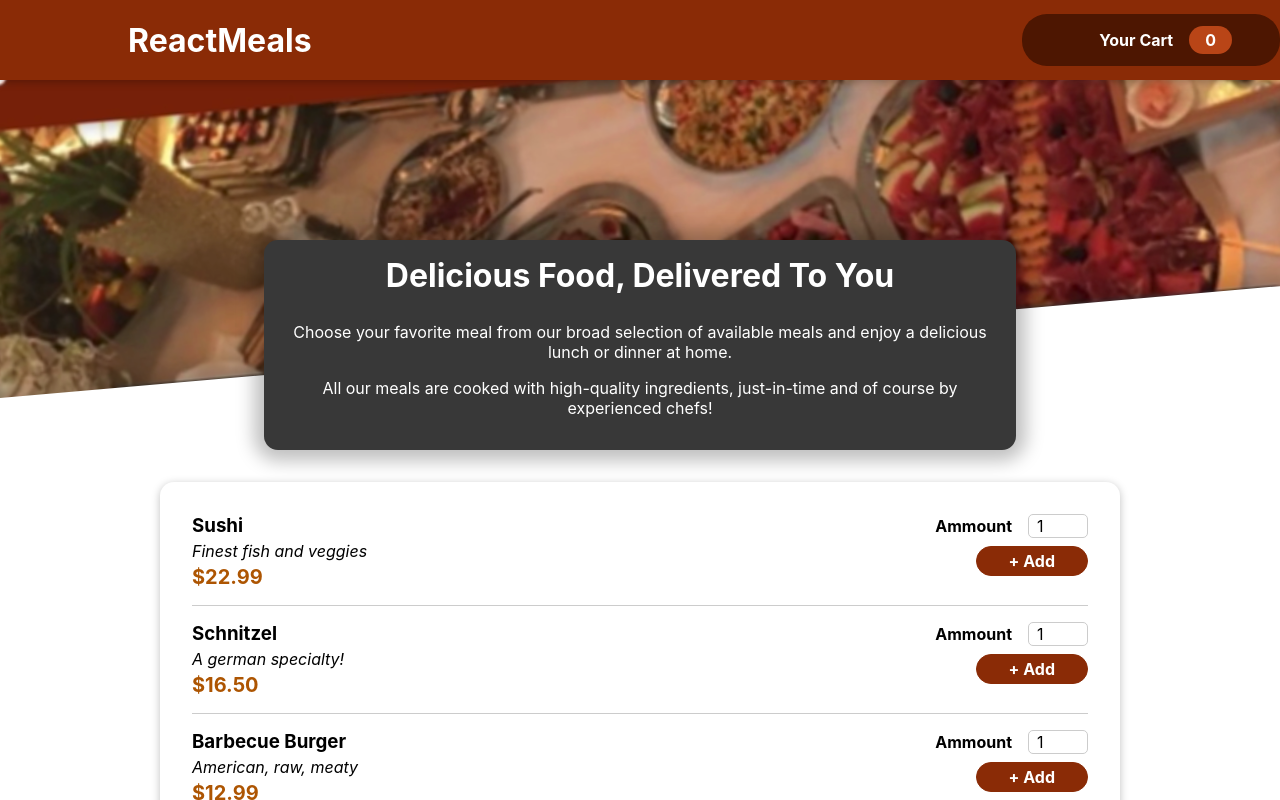
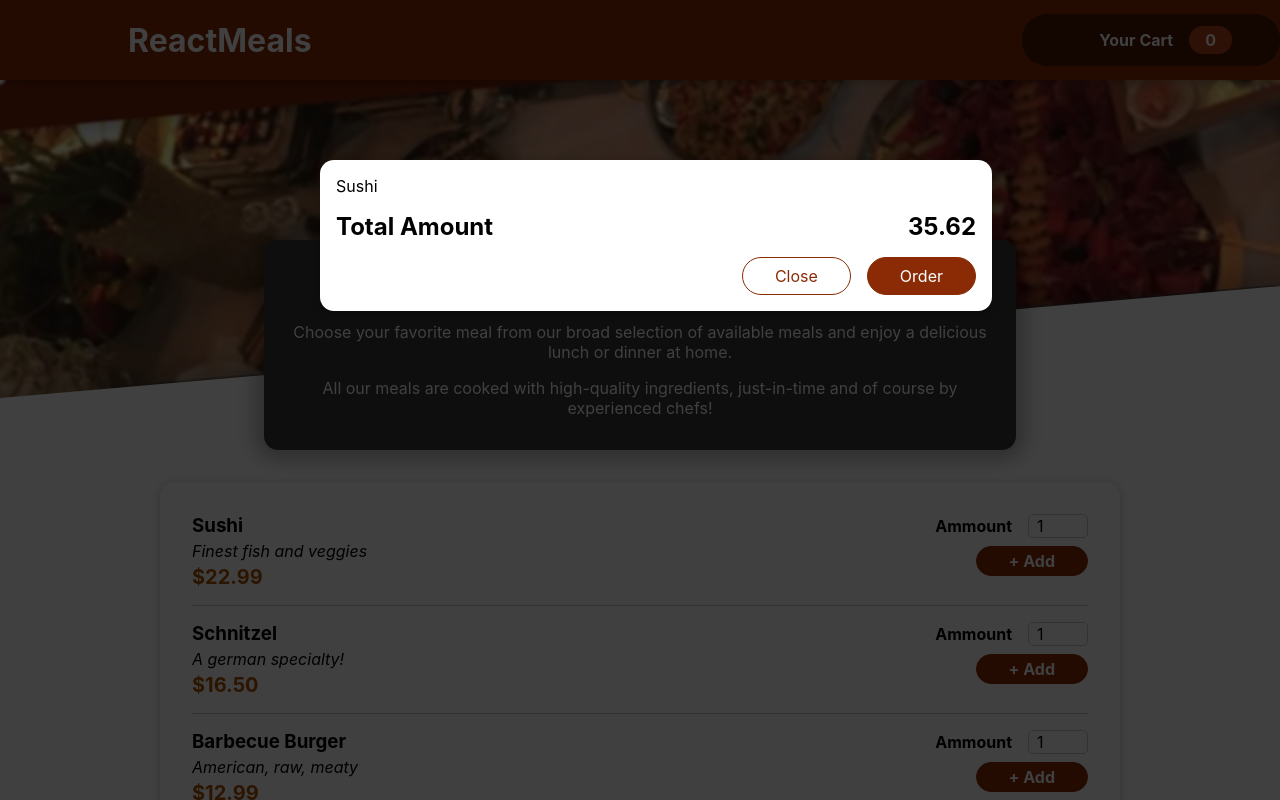
Before and after one commit to Rahul7044/Food-Order-App, a React (Create React App) app: page / in a window 1280 px wide. Shown: the top 800 px of the page. Built offline with nearby package versions, Linux system fonts and the light colour scheme; some icons are missing.

Commit message:
Cart-without-any-functionality

```diff
--- a/public/index.html
+++ b/public/index.html
@@ -28,6 +28,7 @@
   </head>
   <body>
     <noscript>You need to enable JavaScript to run this app.</noscript>
+    <div id="Portal"></div>
     <div id="root"></div>
     <!--
       This HTML file is a template.
--- a/src/App.js
+++ b/src/App.js
@@ -1,14 +1,17 @@
-import React, {Fragment} from "react";
-import Header from "./components/Layout/Header";
-import Meals from './components/Meals/Meals'
+import React, { Fragment } from "react";
+import Header from './components/Layout/Header';
+import Meals from './components/Meals/Meals';
+import Cart from './components/Cart/Cart';
 
-function App() {
+const App = () => {
   return (
-    <Fragment >
+    <Fragment>
+      <Cart />
       <Header />
-      <Meals />
+      <main>
+        <Meals />
+      </main>
     </Fragment>
-
   );
 }
 
--- /dev/null
+++ b/src/components/Cart/Cart.js
@@ -0,0 +1,28 @@
+import Modal from '../UI/Modal';
+import classes from './Cart.module.css';
+
+const Cart = (props) => {
+  const cartItems = (
+    <ul className={classes['cart-items']}>
+      {[{ id: 'c1', name: 'Sushi', amount: 2, price: 12.99 }].map((item) => (
+        <li>{item.name}</li>
+      ))}
+    </ul>
+  );
+
+  return (
+    <Modal>
+      {cartItems}
+      <div className={classes.total}>
+        <span>Total Amount</span>
+        <span>35.62</span>
+      </div>
+      <div className={classes.actions}>
+        <button className={classes['button--alt']}>Close</button>
+        <button className={classes.button}>Order</button>
+      </div>
+    </Modal>
+  );
+};
+
+export default Cart;
--- /dev/null
+++ b/src/components/Cart/Cart.module.css
@@ -0,0 +1,44 @@
+.cart-items {
+  list-style: none;
+  margin: 0;
+  padding: 0;
+}
+
+.total {
+  display: flex;
+  justify-content: space-between;
+  align-items: center;
+  font-weight: bold;
+  font-size: 1.5rem;
+  margin: 1rem 0;
+}
+
+.actions {
+  text-align: right;
+}
+
+.actions button {
+  font: inherit;
+  cursor: pointer;
+  background-color: transparent;
+  border: 1px solid #8a2b06;
+  padding: 0.5rem 2rem;
+  border-radius: 25px;
+  margin-left: 1rem;
+}
+
+.actions button:hover,
+.actions button:active {
+  background-color: #5a1a01;
+  border-color: #5a1a01;
+  color: white;
+}
+
+.actions .button--alt {
+  color: #8a2b06;
+}
+
+.actions .button {
+  background-color: #8a2b06;
+  color: white;
+}
--- /dev/null
+++ b/src/components/UI/Modal.js
@@ -0,0 +1,30 @@
+import React,{Fragment} from "react";
+import ReactDOM from "react-dom";
+
+import classes from "./Modal.module.css";
+
+const Backdrop = (props) => {
+  return <div className={classes.backdrop} />;
+};
+const ModalOverlay = (props) => {
+  return (
+    <div className={classes.modal}>
+      <div className={classes.content}>{props.children}</div>
+    </div>
+  );
+};
+
+const Portal = document.getElementById("Portal");
+const Modal = (props) => {
+  return (
+    <Fragment>
+      {ReactDOM.createPortal(<Backdrop />, Portal)}
+      {ReactDOM.createPortal(
+        <ModalOverlay>{props.children}</ModalOverlay>,
+        Portal
+      )}
+    </Fragment>
+  );
+};
+
+export default Modal;
--- /dev/null
+++ b/src/components/UI/Modal.module.css
@@ -0,0 +1,40 @@
+.backdrop {
+  position: fixed;
+  top: 0;
+  left: 0;
+  width: 100%;
+  height: 100vh;
+  z-index: 20;
+  background-color: rgba(0, 0, 0, 0.75);
+}
+
+.modal {
+  position: fixed;
+  top: 20vh;
+  left: 5%;
+  width: 90%;
+  background-color: white;
+  padding: 1rem;
+  border-radius: 14px;
+  box-shadow: 0 2px 8px rgba(0, 0, 0, 0.25);
+  z-index: 30;
+  animation: slide-down 300ms ease-out forwards;
+}
+
+@media (min-width: 768px) {
+  .modal {
+    width: 40rem;
+    left: calc(50% - 20rem);
+  }
+}
+
+@keyframes slide-down {
+  from {
+    opacity: 0;
+    transform: translateY(-3rem);
+  }
+  to {
+    opacity: 1;
+    transform: translateY(0);
+  }
+}
```
